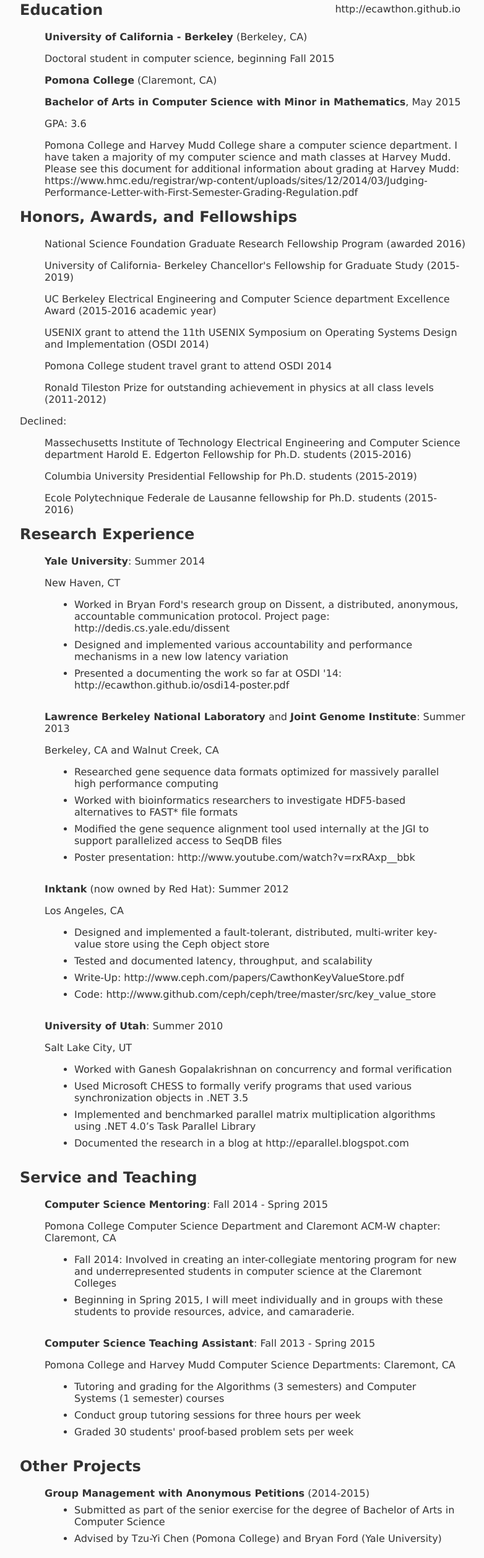
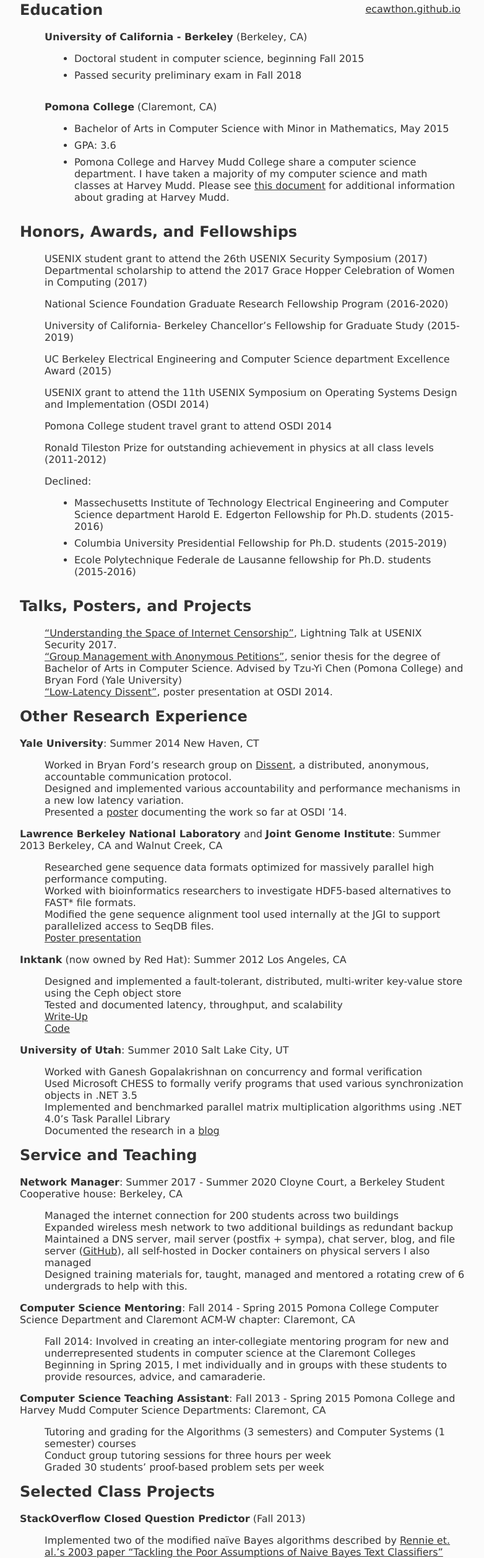
Before and after one commit to ecawthon/ecawthon.github.io, a plain HTML site: page resume.html in a window 1280 px wide. Shown: the part 113-2627 px from the top of the page at 62% size, without its empty margins (248-1030 px from the left). Drawn offline with Linux system fonts and the light colour scheme.

Commit message:
update resume

```diff
--- a/resume.html
+++ b/resume.html
@@ -1,126 +1,130 @@
-<!DOCTYPE html PUBLIC "-//W3C//DTD XHTML 1.0 Transitional//EN" "http://www.w3.org/TR/xhtml1/DTD/xhtml1-transitional.dtd">
-<html xmlns="http://www.w3.org/1999/xhtml">
+<!DOCTYPE html>
+<html xmlns="http://www.w3.org/1999/xhtml" lang="" xml:lang="">
 <head>
-  <meta http-equiv="Content-Type" content="text/html; charset=utf-8" />
-  <meta http-equiv="Content-Style-Type" content="text/css" />
+  <meta charset="utf-8" />
   <meta name="generator" content="pandoc" />
-  <title></title>
-  <style type="text/css">code{white-space: pre;}</style>
-  <link rel="stylesheet" href="resume.css" type="text/css" />
+  <meta name="viewport" content="width=device-width, initial-scale=1.0, user-scalable=yes" />
+  <title>Eleanor Cawthon's CV</title>
+  <style>
+      code{white-space: pre-wrap;}
+      span.smallcaps{font-variant: small-caps;}
+      span.underline{text-decoration: underline;}
+      div.column{display: inline-block; vertical-align: top; width: 50%;}
+  </style>
+  <link rel="stylesheet" href="resume.css" />
+  <!--[if lt IE 9]>
+    <script src="//cdnjs.cloudflare.com/ajax/libs/html5shiv/3.7.3/html5shiv-printshiv.min.js"></script>
+  <![endif]-->
 </head>
 <body>
 <div id='container'>
 <div id="contact">
 <p>
-cawthon.e@gmail.com
-</p><p>
-PGP/GPG: <a href=9AEBB603.asc>9AEBB603</a>
-</p><p>
-http://ecawthon.github.io
+eleanor@berkeley.edu
+</p>
+<p>
+PGP/GPG: <a href="ecawthon.github.io/9AEBB603.asc">9AEBB603</a>
+</p>
+<p>
+<a href="https://ecawthon.github.io">ecawthon.github.io</a>
 </p>
 </div>
 <div>
-<h1>Eleanor Cawthon</h1>
-<h2>Education</h2>
+<h1 id="eleanor-cawthon">Eleanor Cawthon</h1>
+<h2 id="education">Education</h2>
 <ul>
 <li><p><strong>University of California - Berkeley</strong> (Berkeley, CA)</p>
-<p>Doctoral student in computer science, beginning Fall 2015</p></li>
+<ul>
+<li>Doctoral student in computer science, beginning Fall 2015</li>
+<li>Passed security preliminary exam in Fall 2018</li>
+</ul></li>
 <li><p><strong>Pomona College</strong> (Claremont, CA)</p>
-<p><strong>Bachelor of Arts in Computer Science with Minor in Mathematics</strong>, May 2015</p>
-<p>GPA: 3.6</p>
-<p>Pomona College and Harvey Mudd College share a computer science department. I have taken a majority of my computer science and math classes at Harvey Mudd. Please see this document for additional information about grading at Harvey Mudd: https://www.hmc.edu/registrar/wp-content/uploads/sites/12/2014/03/Judging-Performance-Letter-with-First-Semester-Grading-Regulation.pdf</p></li>
+<ul>
+<li>Bachelor of Arts in Computer Science with Minor in Mathematics, May 2015</li>
+<li>GPA: 3.6</li>
+<li>Pomona College and Harvey Mudd College share a computer science department. I have taken a majority of my computer science and math classes at Harvey Mudd. Please see <a href="https://www.hmc.edu/registrar/wp-content/uploads/sites/12/2014/03/Judging-Performance-Letter-with-First-Semester-Grading-Regulation.pdf">this document</a> for additional information about grading at Harvey Mudd.</li>
+</ul></li>
 </ul>
-<h2>Honors, Awards, and Fellowships</h2>
+<h2 id="honors-awards-and-fellowships">Honors, Awards, and Fellowships</h2>
 <ul>
-<li><p>National Science Foundation Graduate Research Fellowship Program (awarded 2016)</p></li>
-<li><p>University of California- Berkeley Chancellor's Fellowship for Graduate Study (2015-2019)</p></li>
-<li><p>UC Berkeley Electrical Engineering and Computer Science department Excellence Award (2015-2016 academic year)</p></li>
+<li><p>USENIX student grant to attend the 26th USENIX Security Symposium (2017) Departmental scholarship to attend the 2017 Grace Hopper Celebration of Women in Computing (2017)</p></li>
+<li><p>National Science Foundation Graduate Research Fellowship Program (2016-2020)</p></li>
+<li><p>University of California- Berkeley Chancellor’s Fellowship for Graduate Study (2015-2019)</p></li>
+<li><p>UC Berkeley Electrical Engineering and Computer Science department Excellence Award (2015)</p></li>
 <li><p>USENIX grant to attend the 11th USENIX Symposium on Operating Systems Design and Implementation (OSDI 2014)</p></li>
 <li><p>Pomona College student travel grant to attend OSDI 2014</p></li>
 <li><p>Ronald Tileston Prize for outstanding achievement in physics at all class levels (2011-2012)</p></li>
+<li><p>Declined:</p>
+<ul>
+<li>Massechusetts Institute of Technology Electrical Engineering and Computer Science department Harold E. Edgerton Fellowship for Ph.D. students (2015-2016)</li>
+<li>Columbia University Presidential Fellowship for Ph.D. students (2015-2019)</li>
+<li>Ecole Polytechnique Federale de Lausanne fellowship for Ph.D. students (2015-2016)</li>
+</ul></li>
 </ul>
-<p>Declined:</p>
+<h2 id="talks-posters-and-projects">Talks, Posters, and Projects</h2>
 <ul>
-<li><p>Massechusetts Institute of Technology Electrical Engineering and Computer Science department Harold E. Edgerton Fellowship for Ph.D. students (2015-2016)</p></li>
-<li><p>Columbia University Presidential Fellowship for Ph.D. students (2015-2019)</p></li>
-<li><p>Ecole Polytechnique Federale de Lausanne fellowship for Ph.D. students (2015-2016)</p></li>
+<li><a href="https://drive.google.com/file/d/0B5D5n23F-VhHclNLM2dYbGVwWWM/view?usp=sharing">“Understanding the Space of Internet Censorship”</a>, Lightning Talk at USENIX Security 2017.</li>
+<li><a href="https://github.com/ecawthon/thesis/raw/master/main.pdf">“Group Management with Anonymous Petitions”</a>, senior thesis for the degree of Bachelor of Arts in Computer Science. Advised by Tzu-Yi Chen (Pomona College) and Bryan Ford (Yale University)</li>
+<li><a href="http://ecawthon.github.io/osdi14-poster.pdf">“Low-Latency Dissent”</a>, poster presentation at OSDI 2014.</li>
 </ul>
-<h2>Research Experience</h2>
+<h2 id="other-research-experience">Other Research Experience</h2>
+<p><strong>Yale University</strong>: Summer 2014 New Haven, CT</p>
 <ul>
-<li><p><strong>Yale University</strong>: Summer 2014</p>
-<p>New Haven, CT</p>
+<li>Worked in Bryan Ford’s research group on <a href="http://dedis.cs.yale.edu/dissent">Dissent</a>, a distributed, anonymous, accountable communication protocol.</li>
+<li>Designed and implemented various accountability and performance mechanisms in a new low latency variation.</li>
+<li>Presented a <a href="http://ecawthon.github.io/osdi14-poster.pdf">poster</a> documenting the work so far at OSDI ’14.</li>
+</ul>
+<p><strong>Lawrence Berkeley National Laboratory</strong> and <strong>Joint Genome Institute</strong>: Summer 2013 Berkeley, CA and Walnut Creek, CA</p>
 <ul>
-<li>Worked in Bryan Ford's research group on Dissent, a distributed, anonymous, accountable communication protocol. Project page: http://dedis.cs.yale.edu/dissent</li>
-<li>Designed and implemented various accountability and performance mechanisms in a new low latency variation</li>
-<li>Presented a documenting the work so far at OSDI '14: http://ecawthon.github.io/osdi14-poster.pdf</li>
-</ul></li>
-<li><p><strong>Lawrence Berkeley National Laboratory</strong> and <strong>Joint Genome Institute</strong>: Summer 2013</p>
-<p>Berkeley, CA and Walnut Creek, CA</p>
-<ul>
-<li>Researched gene sequence data formats optimized for massively parallel high performance computing</li>
-<li>Worked with bioinformatics researchers to investigate HDF5-based alternatives to FAST* file formats</li>
-<li>Modified the gene sequence alignment tool used internally at the JGI to support parallelized access to SeqDB files</li>
-<li>Poster presentation: http://www.youtube.com/watch?v=rxRAxp__bbk</li>
-</ul></li>
-<li><p><strong>Inktank</strong> (now owned by Red Hat): Summer 2012</p>
-<p>Los Angeles, CA</p>
+<li>Researched gene sequence data formats optimized for massively parallel high performance computing.</li>
+<li>Worked with bioinformatics researchers to investigate HDF5-based alternatives to FAST* file formats.</li>
+<li>Modified the gene sequence alignment tool used internally at the JGI to support parallelized access to SeqDB files.</li>
+<li><a href="http://www.youtube.com/watch?v=rxRAxp__bbk">Poster presentation</a></li>
+</ul>
+<p><strong>Inktank</strong> (now owned by Red Hat): Summer 2012 Los Angeles, CA</p>
 <ul>
 <li>Designed and implemented a fault-tolerant, distributed, multi-writer key-value store using the Ceph object store</li>
 <li>Tested and documented latency, throughput, and scalability</li>
-<li>Write-Up: http://www.ceph.com/papers/CawthonKeyValueStore.pdf</li>
-<li>Code: http://www.github.com/ceph/ceph/tree/master/src/key_value_store</li>
-</ul></li>
-<li><p><strong>University of Utah</strong>: Summer 2010</p>
-<p>Salt Lake City, UT</p>
+<li><a href="http://www.ceph.com/papers/CawthonKeyValueStore.pdf">Write-Up</a></li>
+<li><a href="http://www.github.com/ceph/ceph/tree/master/src/key_value_store">Code</a></li>
+</ul>
+<p><strong>University of Utah</strong>: Summer 2010 Salt Lake City, UT</p>
 <ul>
 <li>Worked with Ganesh Gopalakrishnan on concurrency and formal verification</li>
 <li>Used Microsoft CHESS to formally verify programs that used various synchronization objects in .NET 3.5</li>
 <li>Implemented and benchmarked parallel matrix multiplication algorithms using .NET 4.0’s Task Parallel Library</li>
-<li>Documented the research in a blog at http://eparallel.blogspot.com</li>
-</ul></li>
+<li>Documented the research in a <a href="http://eparallel.blogspot.com">blog</a></li>
 </ul>
-<h2>Service and Teaching</h2>
+<h2 id="service-and-teaching">Service and Teaching</h2>
+<p><strong>Network Manager</strong>: Summer 2017 - Summer 2020 Cloyne Court, a Berkeley Student Cooperative house: Berkeley, CA</p>
 <ul>
-<li><p><strong>Computer Science Mentoring</strong>: Fall 2014 - Spring 2015</p>
-<p>Pomona College Computer Science Department and Claremont ACM-W chapter: Claremont, CA</p>
+<li>Managed the internet connection for 200 students across two buildings</li>
+<li>Expanded wireless mesh network to two additional buildings as redundant backup</li>
+<li>Maintained a DNS server, mail server (postfix + sympa), chat server, blog, and file server (<a href="http://github.com/cloyne">GitHub</a>), all self-hosted in Docker containers on physical servers I also managed</li>
+<li>Designed training materials for, taught, managed and mentored a rotating crew of 6 undergrads to help with this.</li>
+</ul>
+<p><strong>Computer Science Mentoring</strong>: Fall 2014 - Spring 2015 Pomona College Computer Science Department and Claremont ACM-W chapter: Claremont, CA</p>
 <ul>
 <li>Fall 2014: Involved in creating an inter-collegiate mentoring program for new and underrepresented students in computer science at the Claremont Colleges</li>
-<li>Beginning in Spring 2015, I will meet individually and in groups with these students to provide resources, advice, and camaraderie.</li>
-</ul></li>
-<li><p><strong>Computer Science Teaching Assistant</strong>: Fall 2013 - Spring 2015</p>
-<p>Pomona College and Harvey Mudd Computer Science Departments: Claremont, CA</p>
+<li>Beginning in Spring 2015, I met individually and in groups with these students to provide resources, advice, and camaraderie.</li>
+</ul>
+<p><strong>Computer Science Teaching Assistant</strong>: Fall 2013 - Spring 2015 Pomona College and Harvey Mudd Computer Science Departments: Claremont, CA</p>
 <ul>
 <li>Tutoring and grading for the Algorithms (3 semesters) and Computer Systems (1 semester) courses</li>
 <li>Conduct group tutoring sessions for three hours per week</li>
-<li>Graded 30 students' proof-based problem sets per week</li>
-</ul></li>
+<li>Graded 30 students’ proof-based problem sets per week</li>
 </ul>
-<!-- *   **Web Developer**: Fall 2011 -->
-<!--  -->
-<!--     The Student Life, student newspaper of the Claremont Colleges: Claremont, CA -->
-<!--  -->
-<!--     &#45; Worked on maintaining the paper's website using Ruby on Rails -->
-<!--     &#45; Created payment processing form -->
-<!--  -->
-
-<h2>Other Projects</h2>
+<h2 id="selected-class-projects">Selected Class Projects</h2>
+<p><strong>StackOverflow Closed Question Predictor</strong> (Fall 2013)</p>
 <ul>
-<li><strong>Group Management with Anonymous Petitions</strong> (2014-2015)
-<ul>
-<li>Submitted as part of the senior exercise for the degree of Bachelor of Arts in Computer Science</li>
-<li>Advised by Tzu-Yi Chen (Pomona College) and Bryan Ford (Yale University)</li>
-</ul></li>
-<li><strong>StackOverflow Closed Question Predictor</strong> (Fall 2013)
-<ul>
-<li>Implemented two of the modified naïve Bayes algorithms described by Rennie et. al.'s 2003 paper <a href="http://citeseerx.ist.psu.edu/viewdoc/summary?doi=10.1.1.13.8572">&quot;Tackling the Poor Assumptions of Naive Bayes Text Classifiers&quot;</a></li>
+<li>Implemented two of the modified naïve Bayes algorithms described by <a href="http://citeseerx.ist.psu.edu/viewdoc/summary?doi=10.1.1.13.8572">Rennie et. al.’s 2003 paper “Tackling the Poor Assumptions of Naive Bayes Text Classifiers”</a></li>
 <li>Used the classifiers to predict whether and why StackOverflow questions were closed based on analysis of post titles</li>
-<li>Achieved results comparable to those reported in the closed Kaggle competition (http://www.kaggle.com/c/predict-closed-questions-on-stack-overflow) from which the dataset was drawn.</li>
-</ul></li>
-<li><strong>Arduino Color Sensor</strong> (Spring 2012)
+<li>Achieved results comparable to those reported in the closed <a href="http://www.kaggle.com/c/predict-closed-questions-on-stack-overflow">Kaggle competition</a> from which the dataset was drawn.</li>
+</ul>
+<p><strong>Arduino Color Sensor</strong> (Spring 2012)</p>
 <ul>
 <li>Created a color sensor that would light an RGB LED to match the color of an input card</li>
-<li>Video demonstration: http://www.youtube.com/watch?v=4NWuGuevZlM</li>
-</ul></li>
+<li><a href="http://www.youtube.com/watch?v=4NWuGuevZlM">Video demonstration</a></li>
 </ul>
 </div>
 </body>
```
Also changed, not shown: index.html (+1 -1 lines).
